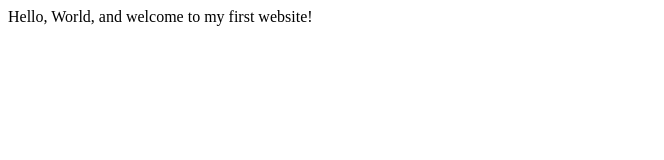
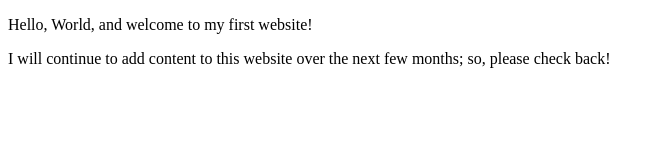
Before and after one commit to trant4/trant.github.io, a plain HTML site: page index.html in a window 1280 px wide. Shown: the whole page, without its empty margins (0-664 px from the left). Drawn offline with Linux system fonts and the light colour scheme.

Commit message:
Expanded home page
Updated meta information and added content

```diff
--- a/index.html
+++ b/index.html
@@ -3,9 +3,11 @@
     <head>
         <meta charset="utf-8">
         <meta name="viewport" content="width=device-width, initial-scale=1.0">
-        <title>My First Website</title>
+        <meta name="author" content="Tuong Tran">
+        <title>CE Truffaut | Web Developer</title>
     </head>
     <body>
-       Hello, World, and welcome to my first website!
+       <p> Hello, World, and welcome to my first website!</p>
+       <p> I will continue to add content to this website over the next few months; so, please check back!</p>
     </body>
 </html>
```
